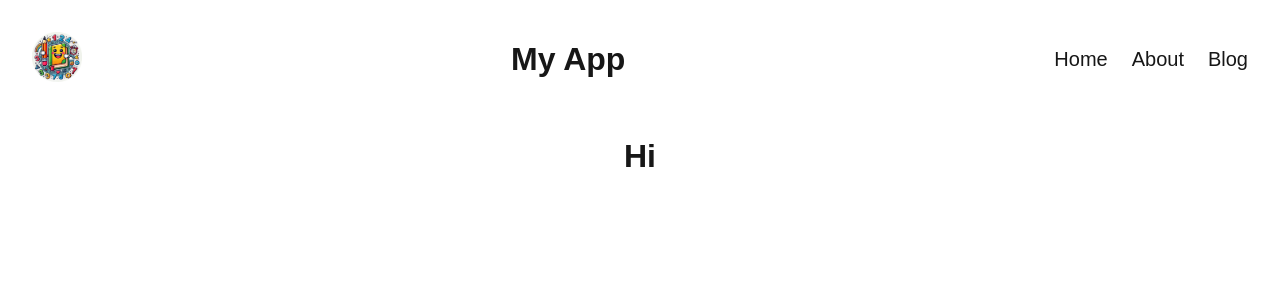
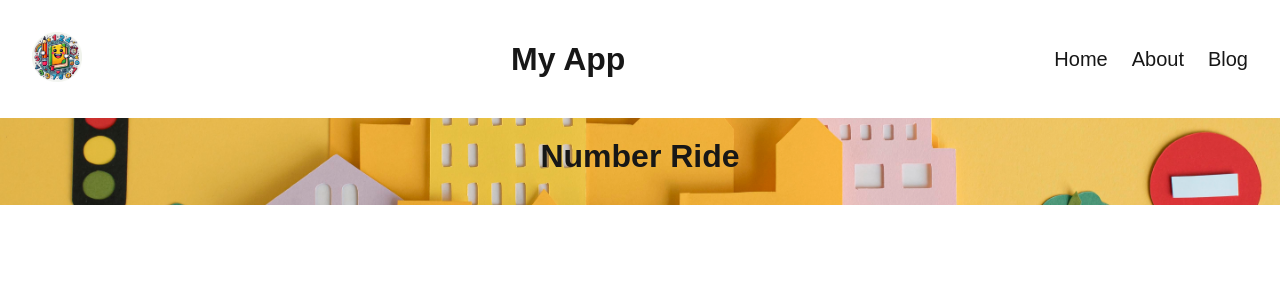
Before and after one commit to jacquelyn-bradshaw/number-ride, a Next.js app: page / in a window 1280 px wide. Shown: the top 300 px of the page. Built offline with nearby package versions, Linux system fonts and the light colour scheme.

Commit message:
background image added

```diff
--- a/app/layout.tsx
+++ b/app/layout.tsx
@@ -4,7 +4,7 @@ import "./globals.css";
 import Header from "@/components/header/header";
 
 export const metadata: Metadata = {
-  title: "My App",
+  title: "Number Ride",
   description: "",
 };
 
--- a/app/page.module.css
+++ b/app/page.module.css
@@ -23,6 +23,10 @@
 
 .main {
   padding: 20px;
+  background-image: url("../public/transport-background.jpg");
+  background-size: cover;
+  background-position: center;
+  background-repeat: no-repeat;
 }
 
 .main h1 {
--- a/app/page.tsx
+++ b/app/page.tsx
@@ -3,7 +3,7 @@ import styles from "./page.module.css";
 export default function Home() {
   return (
     <main className={styles.main}>
-      <h1>Hi</h1>
+      <h1>Number Ride</h1>
     </main>
   );
 }
```
Also changed, not shown: public/transport-background.jpg (added).
